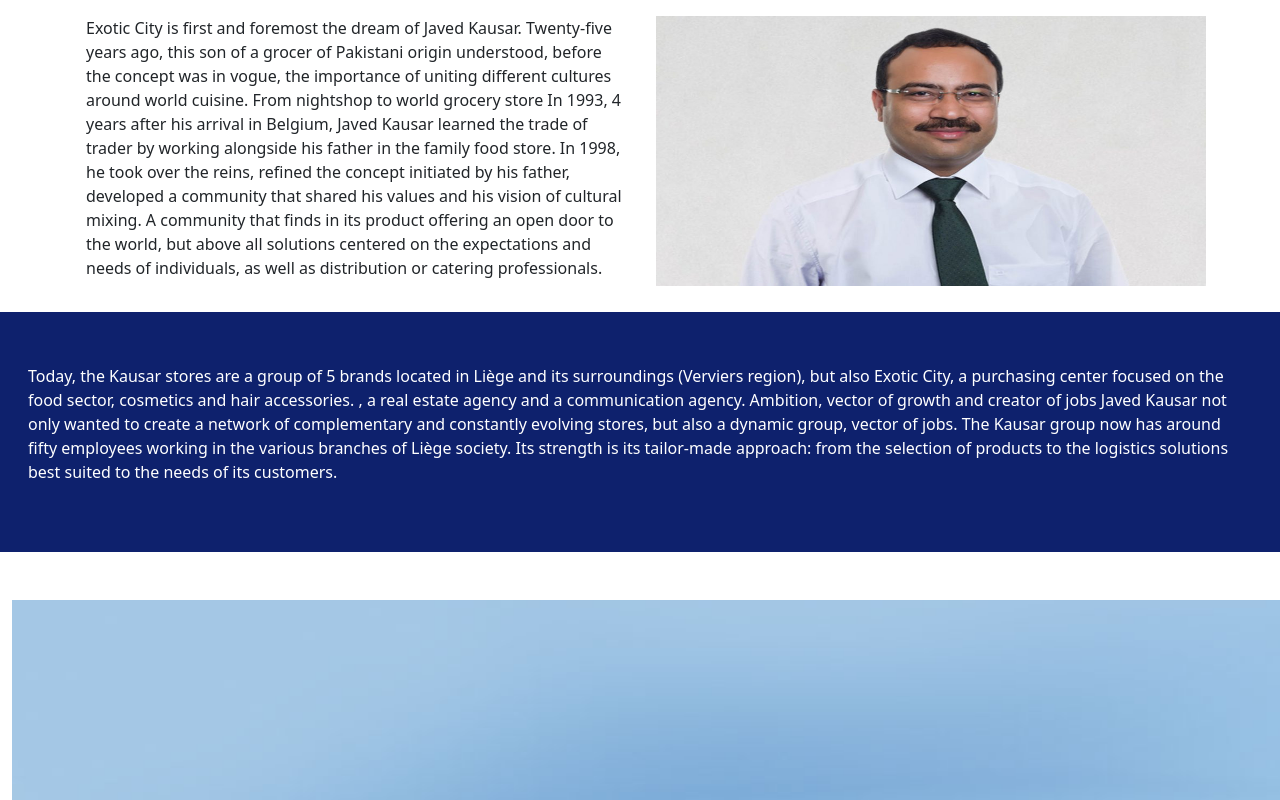
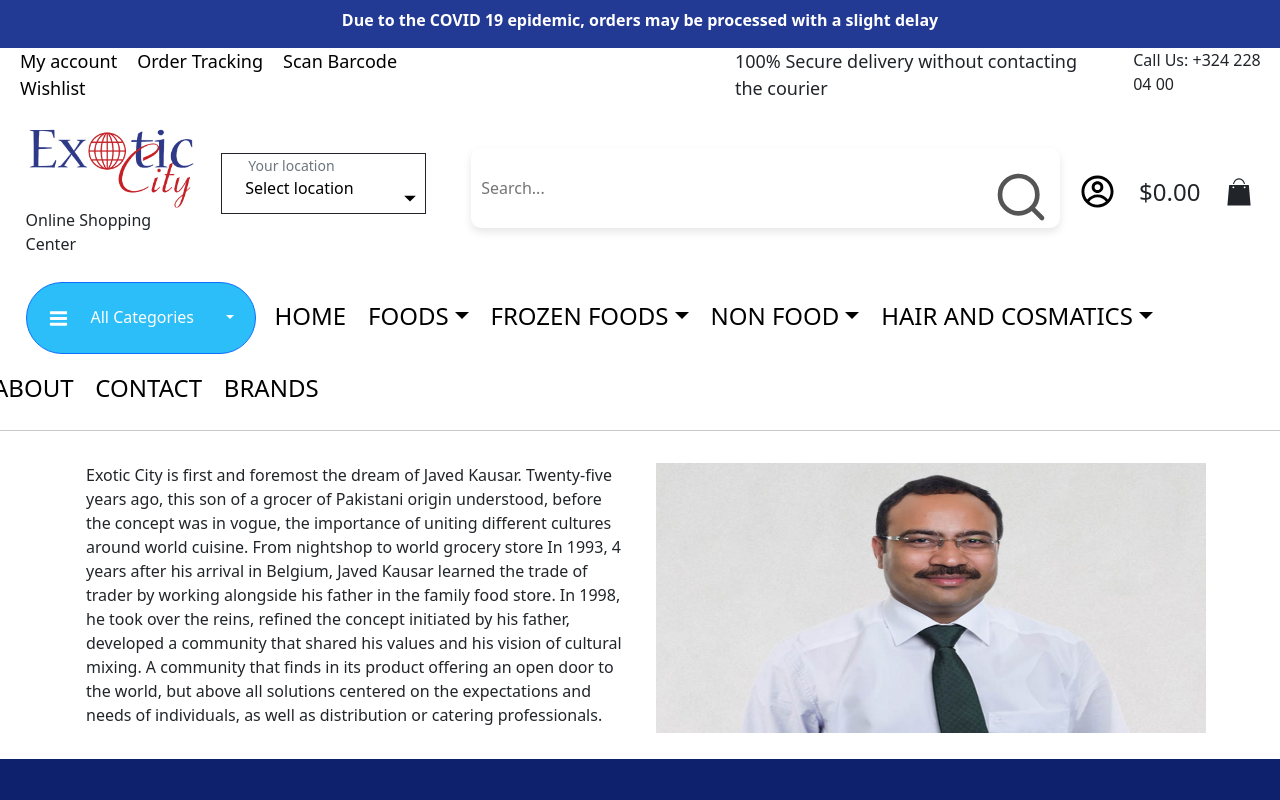
Before and after one commit to malikabdullahnaazar/exoticcity, a React (Create React App) app: page /about in a window 1280 px wide. Shown: the top 800 px of the page. Built offline with nearby package versions, Linux system fonts and the light colour scheme.

Commit message:
make all the changes

```diff
--- a/src/components/About.jsx
+++ b/src/components/About.jsx
@@ -4,9 +4,10 @@ import kausar from "../Static/kausar.jpg"
 import warehouse from "../Static/warehouse.jpg"
 import coromeuse2 from "../Static/coromeuse2.jpg"
 import marques from "../Static/marques.jpg"
+import Layout from "./Layout"
 const About = () => {
   return (
-    <>
+    <Layout>
       <div class="container">
         <div class="row">
           <div class="col-md-6 p-3">
@@ -69,7 +70,7 @@ Our long experience in the food and cosmetics sector has allowed us to position
         </div>
       </div>
 
-    </>
+    </Layout>
   )
 }
 
--- a/src/components/Contact.jsx
+++ b/src/components/Contact.jsx
@@ -3,9 +3,10 @@ import "./css/Contact.css";
 import { MdLocationOn } from "react-icons/md";
 import { TbPhoneCall } from "react-icons/tb";
 import { FiMail } from "react-icons/fi";
+import Layout from "./Layout"
 const Contact = () => {
   return (
-    <>
+    <Layout>
       <div className="container-fluid">
         <div class="row d-flex align-items-center justify-content-center">
           <div class="col-sm-12 text-center">
@@ -84,7 +85,7 @@ const Contact = () => {
 
 
 
-    </>
+    </Layout>
   )
 }
 
--- a/src/components/HeaderSection.jsx
+++ b/src/components/HeaderSection.jsx
@@ -120,7 +120,7 @@ cancelButton.addEventListener('click', () => {
       </div>
       <div class="d-flex justify-content-center align-items-center">
         <div class="d-none d-md-block mr-3">
-        <Link to="my-account">  <CgProfile color="black" size={35} /></Link>
+        <Link to="login">  <CgProfile color="black" size={35} /></Link>
         </div>
         <div class="h4 mr-auto my-3 mx-4">$0.00</div>
         <div class="ml-3 ">
--- /dev/null
+++ b/src/components/Layout.jsx
@@ -0,0 +1,21 @@
+import React from 'react';
+import HeadderBanner from "./HeaderBanner";
+import HeadderBanner2 from "./HeaderBanner2";
+import HeaderSection from "./HeaderSection";
+import NavBar from "./Navbar";
+import Footer from "./Footer";
+
+const Layout = ({ children }) => {
+    return (
+        <div>
+            < HeadderBanner />
+            < HeadderBanner2 />
+            <HeaderSection />
+            <NavBar />
+            {children}
+            <Footer />
+        </div>
+    );
+};
+
+export default Layout;
--- a/src/components/Login/Login.jsx
+++ b/src/components/Login/Login.jsx
@@ -1,8 +1,10 @@
 import React from 'react';
 import { Link } from "react-router-dom";
 import "./css/login.css"
+import Layout from "./../Layout"
 const Login = () => {
   return (
+    <Layout>
     <div className='container'>
       <h2>LOGIN</h2>
       <hr />
@@ -34,6 +36,7 @@ const Login = () => {
       </form>
 
     </div>
+    </Layout>
   )
 }
 
--- a/src/components/My_account/Tabs/BasicTabs.jsx
+++ b/src/components/My_account/Tabs/BasicTabs.jsx
@@ -10,6 +10,7 @@ import Address from "./pages/Address";
 import AddressDetail from "./pages/Account_detail";
 import Table from "./pages/TableOfOrder";
 import {Link } from "react-router-dom"
+import Layout from "./../../Layout"
 
 function TabPanel(props) {
   const { children, value, index, ...other } = props;
@@ -52,6 +53,7 @@ export default function BasicTabs() {
   };
 
   return (
+    <Layout>
     <Box sx={{ width: '100%' }}>
       <Box sx={{ borderBottom: 1, borderColor: 'divider' }}>
         <Tabs value={value} onChange={handleChange} aria-label="basic tabs example">
@@ -86,5 +88,6 @@ export default function BasicTabs() {
 
       </TabPanel>
     </Box>
+    </Layout>
   );
 }
--- a/src/components/css/HeaderSection.css
+++ b/src/components/css/HeaderSection.css
@@ -24,6 +24,7 @@
       display: none;
     }
   }
+
 
 }
 @media screen and (max-width: 768px) {
--- a/src/components/shope/Shop.jsx
+++ b/src/components/shope/Shop.jsx
@@ -1,12 +1,13 @@
 import React from 'react'
-import Sheader  from "./ShopHeader";
-import  Sleft  from "./ShopLeft";
-import Sright  from "./ShopRight";
+import Sheader from "./ShopHeader";
+import Sleft from "./ShopLeft";
+import Sright from "./ShopRight";
+import Layout from "./../Layout";
 import 'bootstrap/dist/css/bootstrap.min.css';
 const Shope = () => {
   return (
-    <>
-    <Sheader/>
+    <Layout>
+      <Sheader />
       <div className="row">
         <div className="col-md-3 mb-4">
           <Sleft />
@@ -18,7 +19,7 @@ const Shope = () => {
 
 
 
-    </>
+    </Layout>
   )
 }
 
--- a/src/components/shope/css/shopright.css
+++ b/src/components/shope/css/shopright.css
@@ -6,7 +6,9 @@
     width: 72vw;
     border-radius: 2vh;
 }
-
+ .main{
+  height:340vh;
+ }
 .backgroung-custom{
     height: 10vh;
     background-color: #F7F8FD;
```
Also changed, not shown: src/components/My_Account.jsx (deleted, +0 -9 lines). Lines whose indentation alone changed are shown as unchanged.
